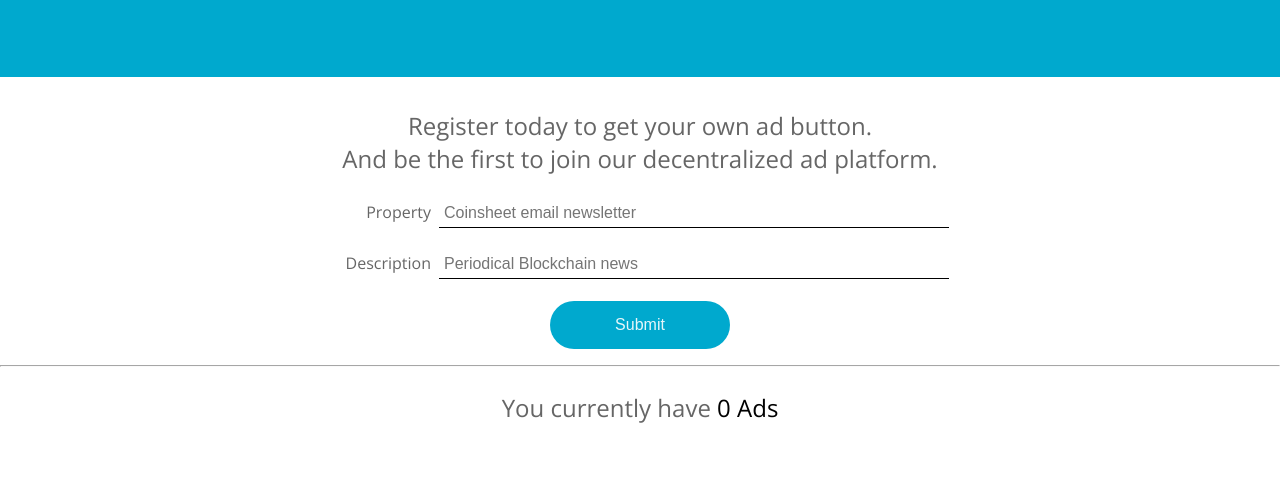
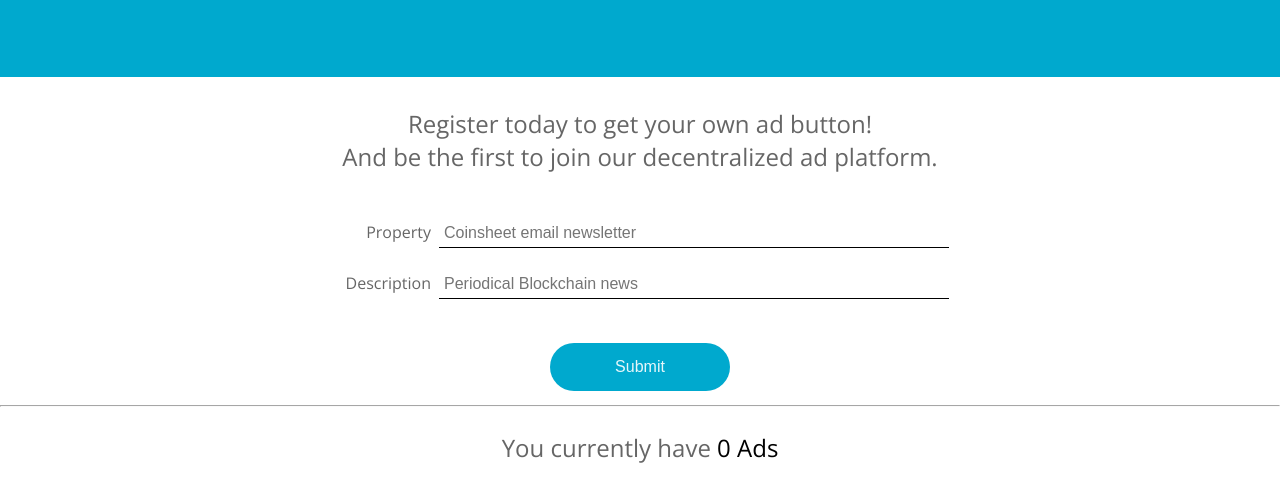
Before and after one commit to topealabi/CryptoCookies, a website: page app/index.html in a window 1280 px wide. Shown: the part 219-720 px from the top of the page. Drawn offline with nearby package versions, Linux system fonts and the light colour scheme; files whose address does not match are found by name.

Commit message:
minor changes

```diff
--- a/app/index.html
+++ b/app/index.html
@@ -17,13 +17,14 @@
   <!-- register -->
   <content>
     <div>
-  <h3>Register today to get your own ad button. <br/>
-    And be the first to join our decentralized ad platform.</h3>
+  <h3>Register today to get your own ad button! <br/>
+    And be the first to join our decentralized ad platform.</h3><br>
  <div id="register">
    <div>
    <label for="amount">Property</label><input type="text" id="amount" placeholder="Coinsheet email newsletter"></input><br><br>
    <label for="receiver">Description</label><input type="text" id="receiver" placeholder="Periodical Blockchain news"></input>
-  <br><br><button id="send" onclick="App.sendCoin()">Submit</button>
+  <br><br><br>
+  <button id="send" onclick="App.sendCoin()">Submit</button>
 </div>
  </div>
   <span id="status"></span>
--- a/app/stylesheets/app.css
+++ b/app/stylesheets/app.css
@@ -32,7 +32,7 @@ content {
   display:flex;
   align-items:center;
   justify-content:center;
-  height: 35vh;
+  height: 40vh;
 }
 
 #register {
```
